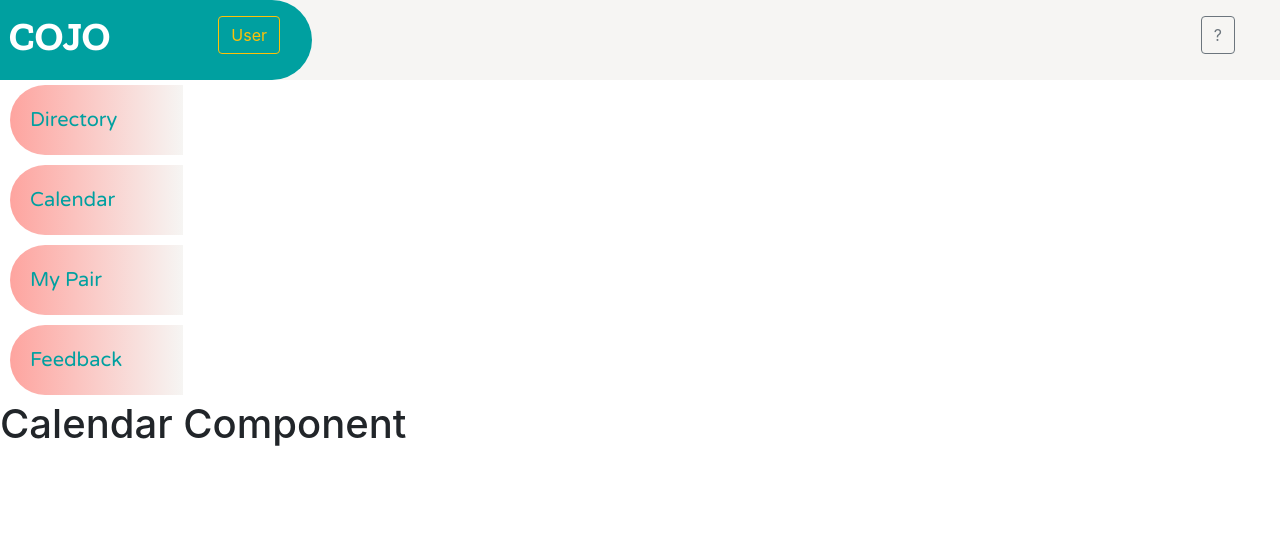
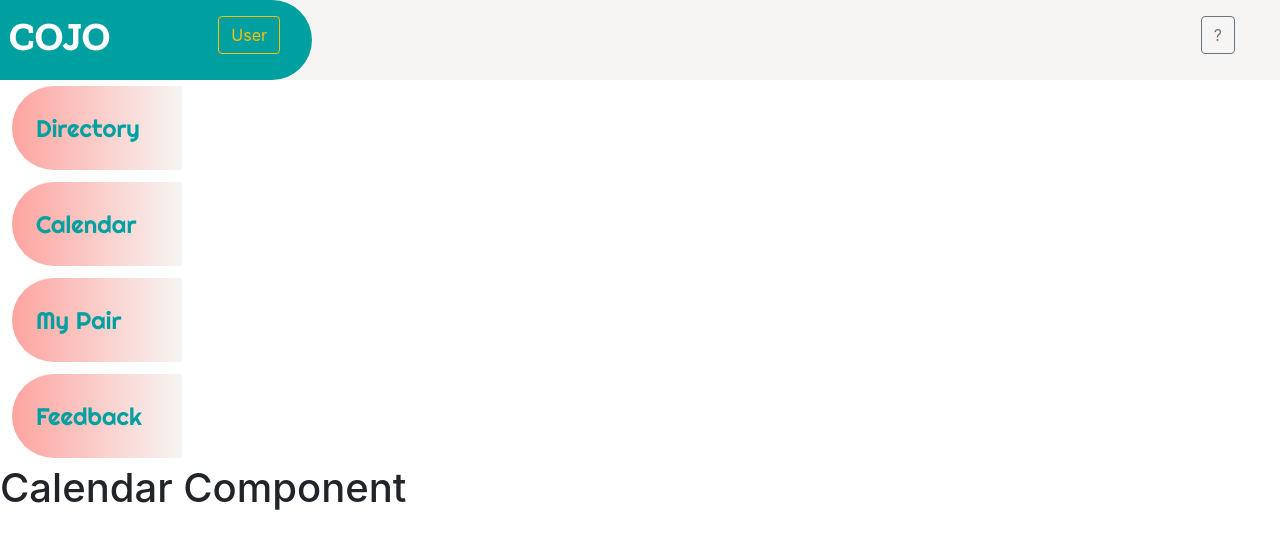
Before and after one commit to mhitchi/cojo, a React (Create React App) app in the folder client/: page /calendar in a window 1280 px wide. Shown: the top 548 px of the page. Built offline with nearby package versions, Linux system fonts and the light colour scheme; a web font is replaced by a local one.

Commit message:
changed font on sidebar

```diff
--- a/client/src/components/Sidebar/SidebarStyles.js
+++ b/client/src/components/Sidebar/SidebarStyles.js
@@ -19,8 +19,8 @@
 
 const styles={
   nav: {
-    fontFamily: "'Varela Round', sans-serif",
-    fontSize: "1.25em",
+    fontFamily: "'Righteous', cursive",
+    fontSize: "1.5em",
     color: "#00a0a0",
     marginLeft: ".25em"
   },
```
